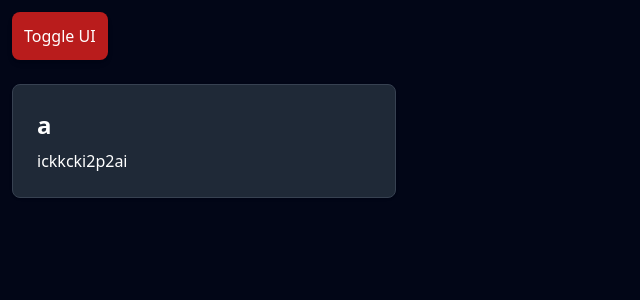
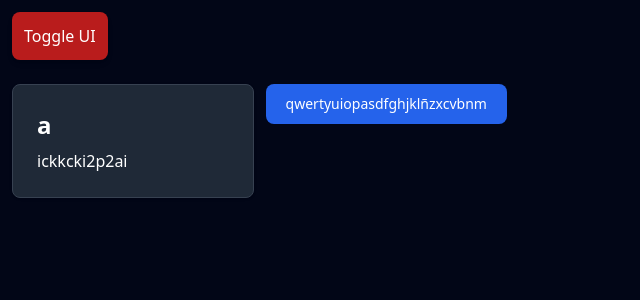
Before and after one commit to maximilianoluci/vue-playground, a Vue app: page / in a window 1280 px wide. Shown: the top 300 px of the page, without its empty margins (0-640 px from the left). Built offline with nearby package versions, Linux system fonts and the light colour scheme.

Commit message:
add button component

```diff
--- /dev/null
+++ b/src/components/button/ButtonComponent.vue
@@ -0,0 +1,16 @@
+<template>
+  <div>
+    <button
+      type="button"
+      class="text-white bg-blue-700 hover:bg-blue-800 focus:ring-4 focus:ring-blue-300 font-medium rounded-lg text-sm px-5 py-2.5 me-2 mb-2 dark:bg-blue-600 dark:hover:bg-blue-700 focus:outline-none dark:focus:ring-blue-800"
+    >
+      {{ title }}
+    </button>
+  </div>
+</template>
+
+<script setup lang="ts">
+defineProps<{
+  title?: string
+}>()
+</script>
--- a/src/views/HomeView.vue
+++ b/src/views/HomeView.vue
@@ -5,13 +5,15 @@
   >
     Toggle UI
   </div>
-  <div class="mx-auto m-3 p-3 h-auto">
+  <div class="grid grid-cols-5 gap-3 mx-auto m-3 p-3 h-auto">
     <card-component title="a">ickkcki2p2ai</card-component>
+    <button-component title="qwertyuiopasdfghjklñzxcvbnm" />
   </div>
 </template>
 
 <script setup lang="ts">
 import CardComponent from '../components/card/CardComponent.vue'
+import ButtonComponent from '../components/button/ButtonComponent.vue'
 
 let isDarkMode: boolean = false
 
```
